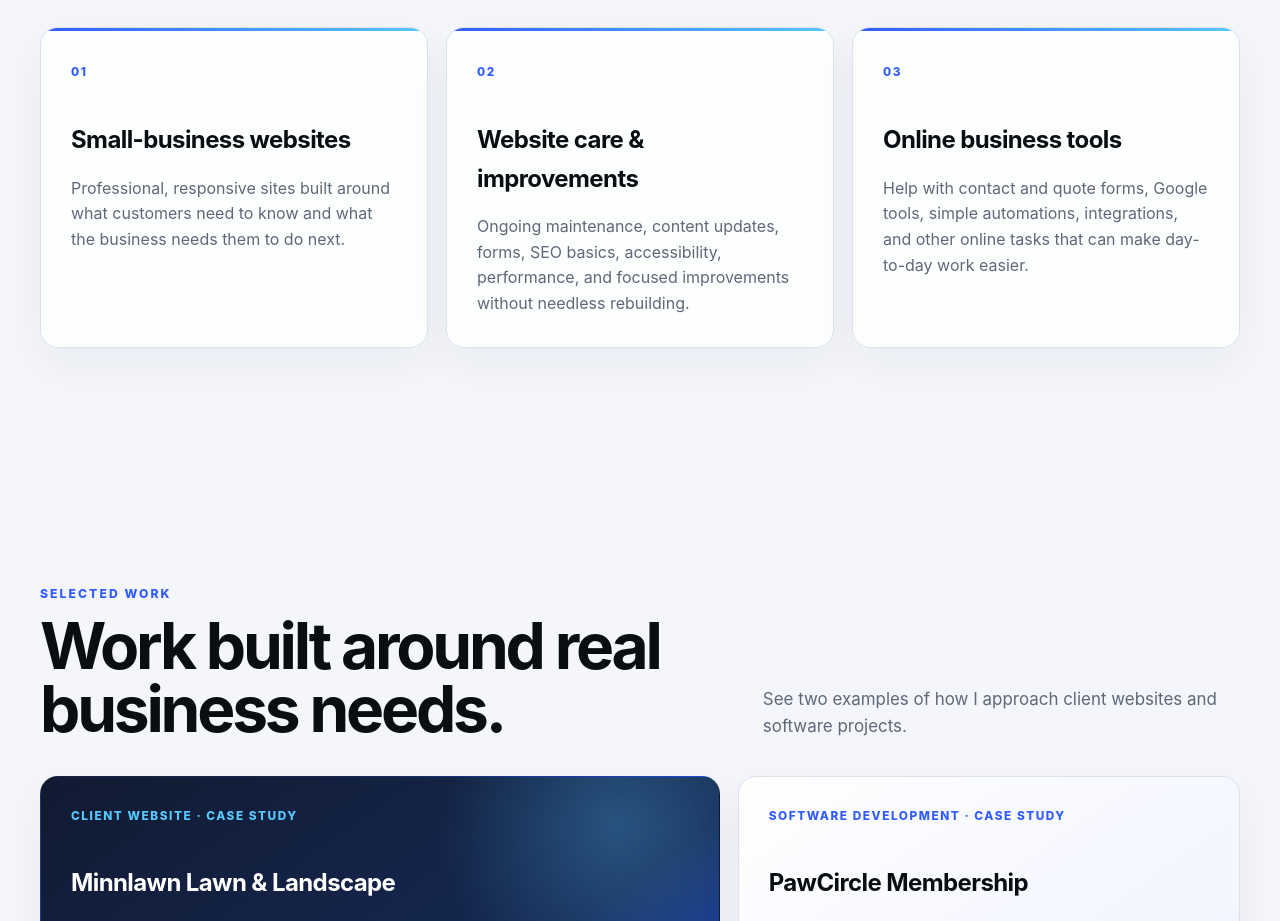
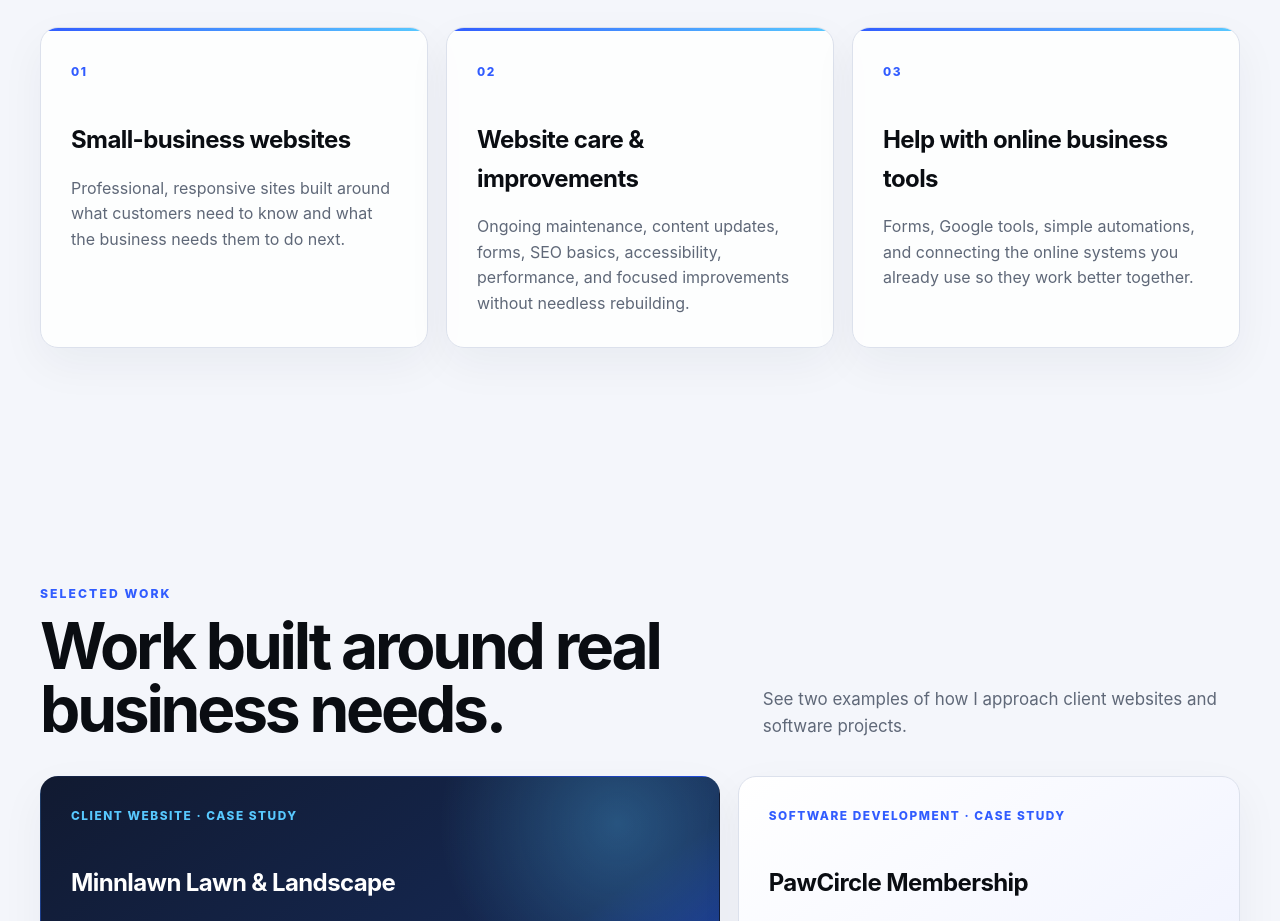
Before and after one commit to reaaland/pawcircle-llc-site, a Next.js app: page / in a window 1280 px wide. Shown: the part 1480-2401 px from the top of the page. Built offline with nearby package versions, Linux system fonts and the light colour scheme.

Commit message:
Clarify home service box for online business tools

```diff
--- a/app/page.tsx
+++ b/app/page.tsx
@@ -13,8 +13,8 @@ const services = [
   },
   {
     number: "03",
-    title: "Online business tools",
-    body: "Help with contact and quote forms, Google tools, simple automations, integrations, and other online tasks that can make day-to-day work easier.",
+    title: "Help with online business tools",
+    body: "Forms, Google tools, simple automations, and connecting the online systems you already use so they work better together.",
   },
 ];
 
```
